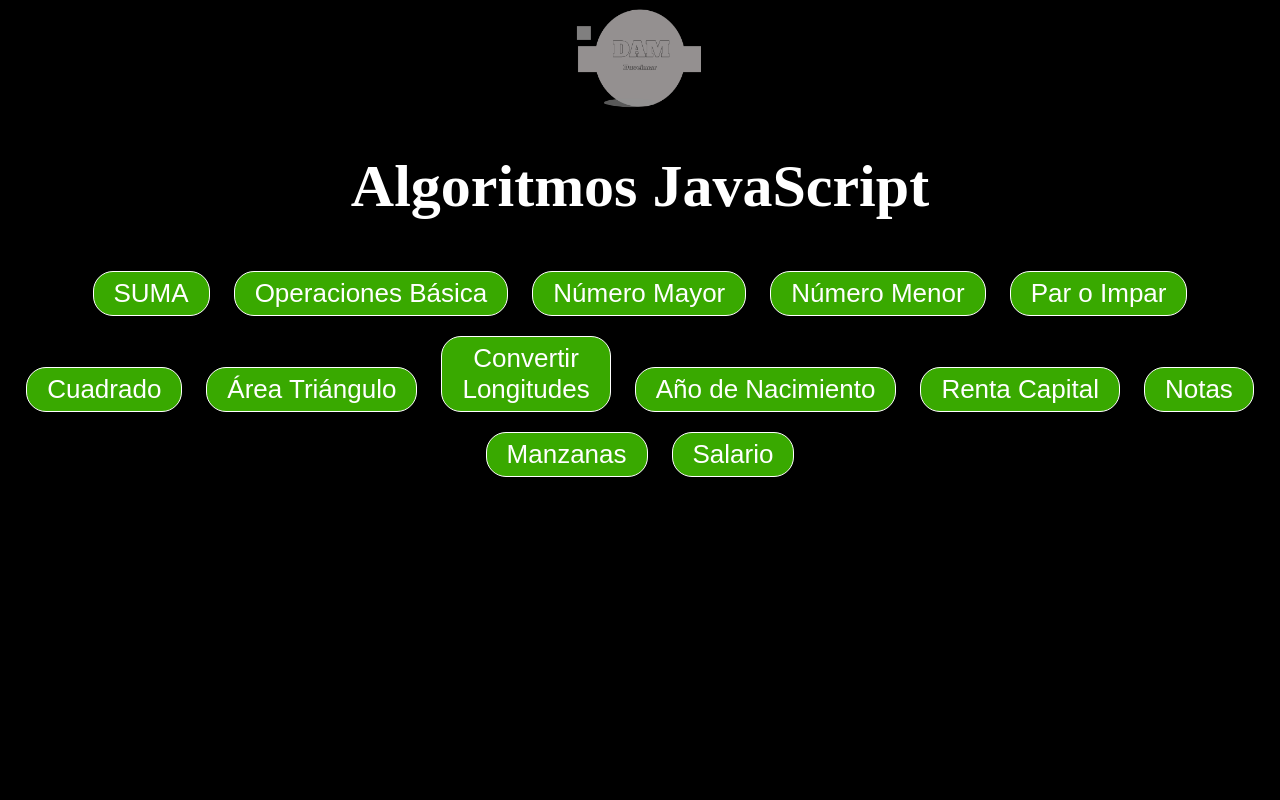
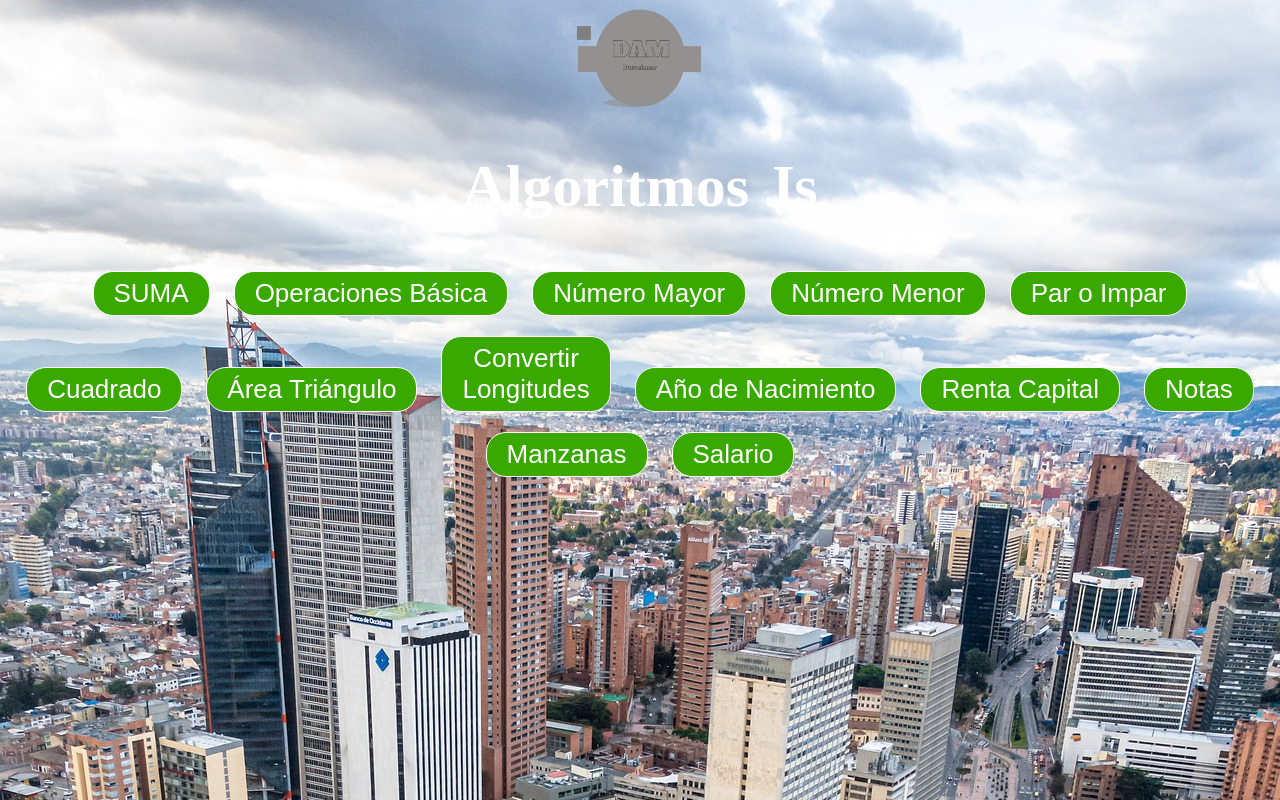
Before and after one commit to duveimar-am/Algoritmos, a plain HTML site: page Duveimar algoritmos-js/index.html in a window 1280 px wide. Drawn offline with Linux system fonts and the light colour scheme.

Commit message:
modificacion fondos css

```diff
--- a/Duveimar algoritmos-js/css/style.css
+++ b/Duveimar algoritmos-js/css/style.css
@@ -1,5 +1,5 @@
 body{
-    background: #000000;
+    background:url("../img/bogota.jpg");
     color: #ffffff;
     text-align: center;
 }
--- a/Duveimar algoritmos-js/index.html
+++ b/Duveimar algoritmos-js/index.html
@@ -5,12 +5,12 @@
     <meta http-equiv="X-UA-Compatible" content="IE=edge">
     <meta name="viewport" content="width=device-width, initial-scale=1.0">
     <link rel="stylesheet" href="css/style.css">
-    <title>Algoritmos JavaScript </title>
+    <title>Algoritmos js</title>
     <img src="img/Dam.png" alt="Duveimar">
 </head>
 
 <body <!--onload="suma()"-->
-    <h1>Algoritmos JavaScript</h1>
+    <h1>Algoritmos Js</h1>
     <button onclick="suma ()">SUMA</button>
     <button onclick="operaciones ()">Operaciones Básica</button>
     <button onclick="mayor ()">Número Mayor</button>
```
Also changed, not shown: Duveimar algoritmos-js/img/astronauta.png (added), Duveimar algoritmos-js/img/bogota.jpg (added).
